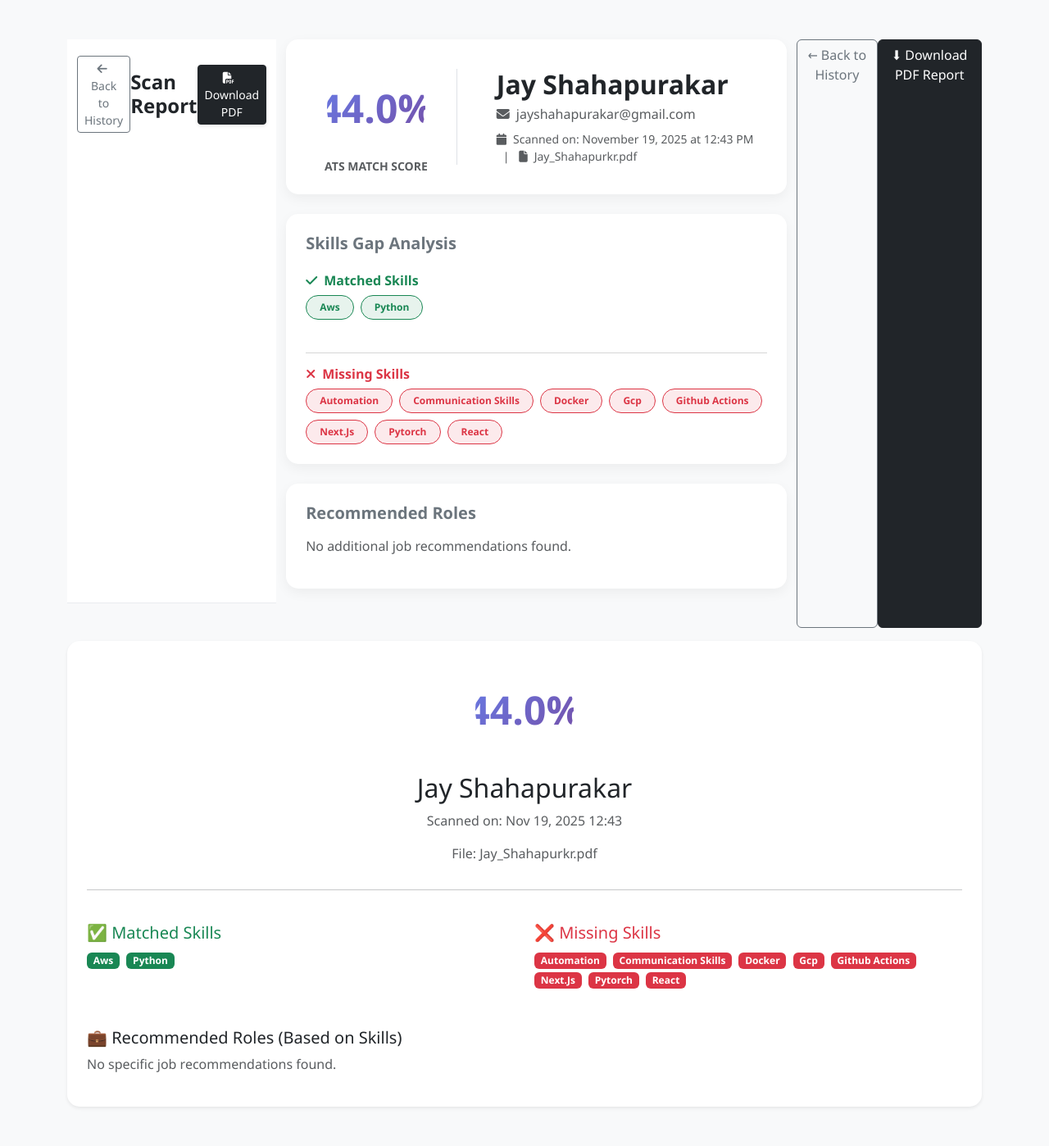
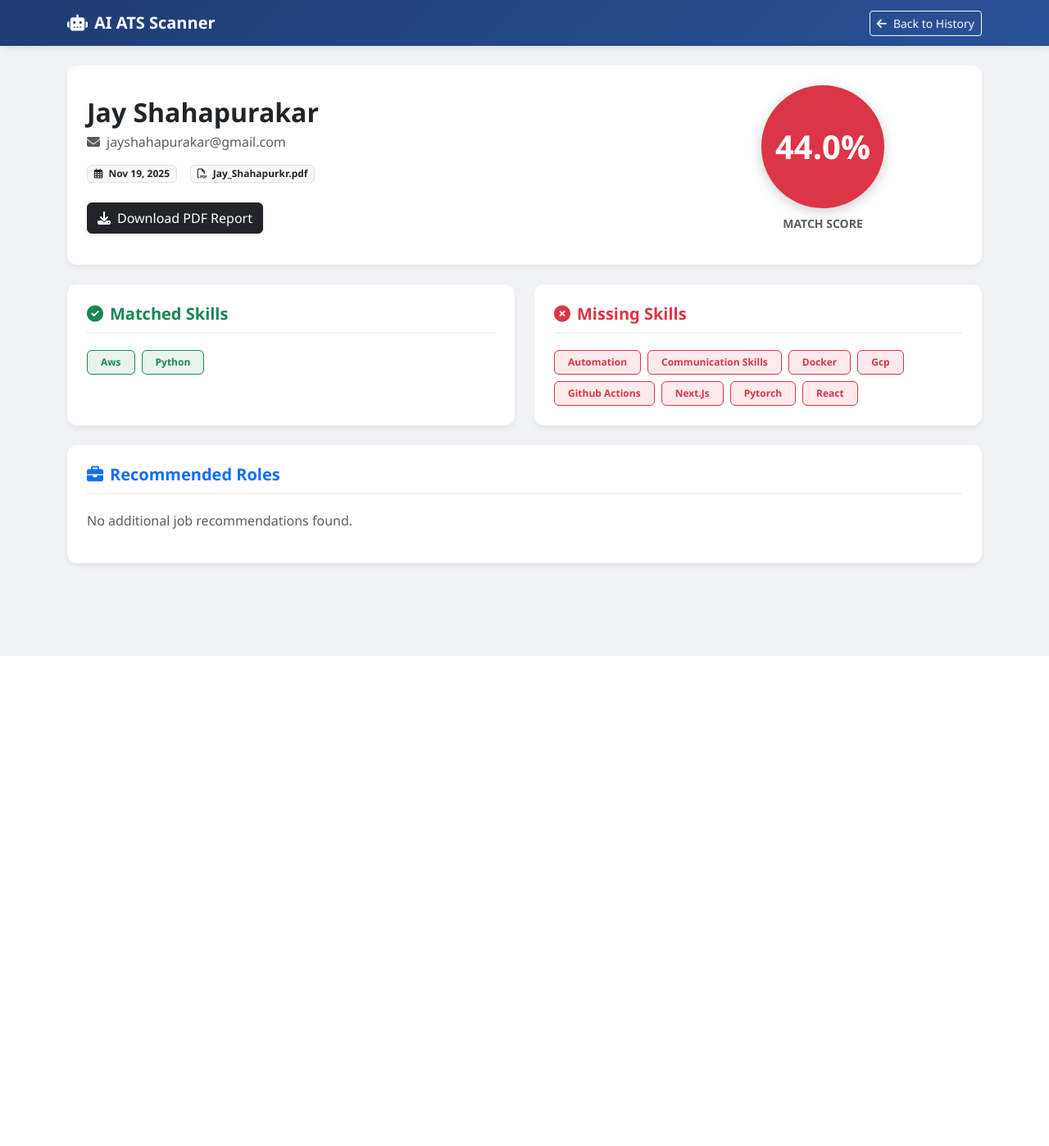
Before and after one commit to Legit18Im/AI-ATS-Resume-Scanner, a Django app: page /history/1/ in a window 1280 px wide. Shown: the whole page at 82% size. After the commit the page ends 800 px from the top, so only its background shows below. Run offline with Django 5.2, Linux system fonts and the light colour scheme; data comes from the database, SQL or seed files in the repository.

Commit message:
Fixed layout issues in Scan Detail page

```diff
--- a/scanner/templates/scanner/scan_detail.html
+++ b/scanner/templates/scanner/scan_detail.html
@@ -2,110 +2,103 @@
 <html lang="en">
 <head>
     <meta charset="UTF-8">
+    <meta name="viewport" content="width=device-width, initial-scale=1.0">
     <title>Scan Report - {{ scan.candidate_name }}</title>
     <link href="https://cdn.jsdelivr.net/npm/bootstrap@5.3.0/dist/css/bootstrap.min.css" rel="stylesheet">
+    <link rel="stylesheet" href="https://cdnjs.cloudflare.com/ajax/libs/font-awesome/6.4.0/css/all.min.css">
+
     <style>
-        body { background-color: #f8f9fa; }
-        .score-box {
-            width: 120px; height: 120px; border-radius: 50%;
-            color: white; display: flex; align-items: center; justify-content: center;
-            font-size: 2rem; font-weight: bold; margin: 0 auto;
+        body { background-color: #f0f2f5; font-family: 'Segoe UI', Tahoma, Geneva, Verdana, sans-serif; }
+
+        /* Consistent Navbar */
+        .navbar { background: linear-gradient(135deg, #1e3c72 0%, #2a5298 100%); box-shadow: 0 2px 10px rgba(0,0,0,0.1); }
+        .navbar-brand { font-weight: 700; }
+
+        /* Score Circle */
+        .score-circle {
+            width: 150px; height: 150px;
+            border-radius: 50%;
+            display: flex; align-items: center; justify-content: center;
+            margin: 0 auto;
+            font-size: 2.5rem; font-weight: 700; color: white;
+            box-shadow: 0 4px 15px rgba(0,0,0,0.2);
         }
-        .bg-success-custom { background-color: #28a745; }
-        .bg-warning-custom { background-color: #ffc107; color: black; }
-        .bg-danger-custom { background-color: #dc3545; }
+        .bg-success-custom { background: #28a745; }
+        .bg-warning-custom { background: #ffc107; color: #333; }
+        .bg-danger-custom { background: #dc3545; }
+
+        /* Cards */
+        .card { border: none; border-radius: 12px; box-shadow: 0 4px 6px rgba(0,0,0,0.05); }
+        .section-title { font-weight: 600; color: #495057; border-bottom: 2px solid #f1f1f1; padding-bottom: 10px; margin-bottom: 20px; }
     </style>
 </head>
 <body>
 
-<div class="container py-5">
-   <div class="d-flex justify-content-between mb-3"><!DOCTYPE html>
-<html lang="en">
-<head>
-    <meta charset="UTF-8">
-    <title>Scan Report - {{ scan.candidate_name }}</title>
-    <link href="https://cdn.jsdelivr.net/npm/bootstrap@5.3.0/dist/css/bootstrap.min.css" rel="stylesheet">
-    <link rel="stylesheet" href="https://cdnjs.cloudflare.com/ajax/libs/font-awesome/6.4.0/css/all.min.css">
-    <style>
-        body { background-color: #f8f9fa; font-family: 'Segoe UI', Tahoma, Geneva, Verdana, sans-serif; }
-        .header-bar { background: white; padding: 20px 0; border-bottom: 1px solid #e9ecef; margin-bottom: 30px; }
-        .score-box {
-            font-size: 3rem; font-weight: 800;
-            background: linear-gradient(135deg, #667eea 0%, #764ba2 100%);
-            -webkit-background-clip: text; -webkit-text-fill-color: transparent;
-        }
-        .card { border: none; border-radius: 15px; box-shadow: 0 5px 15px rgba(0,0,0,0.05); }
-    </style>
-</head>
-<body>
-
-<div class="header-bar">
-    <div class="container d-flex justify-content-between align-items-center">
-        <div>
-            <a href="/history" class="btn btn-outline-secondary btn-sm"><i class="fas fa-arrow-left me-1"></i> Back to History</a>
-        </div>
-        <h4 class="m-0 fw-bold text-dark">Scan Report</h4>
-        <div>
-            <a href="{% url 'download_report' scan.id %}" class="btn btn-dark btn-sm shadow-sm">
-                <i class="fas fa-file-pdf me-2"></i>Download PDF
-            </a>
+<nav class="navbar navbar-expand-lg navbar-dark mb-4">
+    <div class="container">
+        <a class="navbar-brand" href="/"><i class="fas fa-robot me-2"></i>AI ATS Scanner</a>
+        <div class="d-flex">
+            <a href="/history" class="btn btn-outline-light btn-sm"><i class="fas fa-arrow-left me-2"></i>Back to History</a>
         </div>
     </div>
-</div>
+</nav>
 
 <div class="container pb-5">
-    <div class="card p-4 mb-4 text-center">
+
+    <div class="card p-4 mb-4">
         <div class="row align-items-center">
-            <div class="col-md-4">
-                <div class="score-box">{{ scan.ats_score }}%</div>
-                <div class="text-uppercase text-muted fw-bold small tracking-wide">ATS Match Score</div>
+            <div class="col-md-8">
+                <h2 class="fw-bold text-dark mb-1">{{ scan.candidate_name }}</h2>
+                <p class="text-muted mb-3"><i class="fas fa-envelope me-2"></i>{{ scan.email }}</p>
+                <div class="d-flex gap-3">
+                    <span class="badge bg-light text-dark border"><i class="far fa-calendar-alt me-1"></i> {{ scan.scan_date|date:"M d, Y" }}</span>
+                    <span class="badge bg-light text-dark border"><i class="far fa-file-pdf me-1"></i> {{ scan.resume_filename }}</span>
+                </div>
+                <div class="mt-4">
+                    <a href="{% url 'download_report' scan.id %}" class="btn btn-dark shadow-sm">
+                        <i class="fas fa-download me-2"></i>Download PDF Report
+                    </a>
+                </div>
             </div>
-            <div class="col-md-8 text-md-start border-start ps-md-5 mt-3 mt-md-0">
-                <h2 class="fw-bold mb-1">{{ scan.candidate_name }}</h2>
-                <p class="text-muted mb-2"><i class="fas fa-envelope me-2"></i>{{ scan.email }}</p>
-                <p class="text-muted small mb-0">
-                    <i class="fas fa-calendar me-2"></i>Scanned on: {{ scan.scan_date|date:"F d, Y \a\t h:i A" }}
-                    <span class="mx-2">|</span>
-                    <i class="fas fa-file me-2"></i>{{ scan.resume_filename }}
-                </p>
+            <div class="col-md-4 text-center">
+                <div class="score-circle {% if scan.ats_score >= 80 %}bg-success-custom{% elif scan.ats_score >= 50 %}bg-warning-custom{% else %}bg-danger-custom{% endif %}">
+                    {{ scan.ats_score }}%
+                </div>
+                <p class="mt-2 fw-bold text-muted small text-uppercase">Match Score</p>
             </div>
         </div>
     </div>
 
     <div class="row g-4">
-        <div class="col-md-12">
+        <div class="col-md-6">
             <div class="card p-4 h-100">
-                <h5 class="fw-bold mb-4 text-secondary">Skills Gap Analysis</h5>
-
-                <div class="mb-4">
-                    <h6 class="text-success fw-bold"><i class="fas fa-check me-2"></i>Matched Skills</h6>
-                    <div class="d-flex flex-wrap gap-2 mt-2">
-                        {% for skill in scan.matched_skills %}
-                            <span class="badge bg-success bg-opacity-10 text-success border border-success px-3 py-2 rounded-pill">{{ skill|title }}</span>
-                        {% empty %}
-                            <span class="text-muted fst-italic">No matches found.</span>
-                        {% endfor %}
-                    </div>
-                </div>
-
-                <hr class="text-muted opacity-25">
-
-                <div>
-                    <h6 class="text-danger fw-bold"><i class="fas fa-times me-2"></i>Missing Skills</h6>
-                    <div class="d-flex flex-wrap gap-2 mt-2">
-                        {% for skill in scan.missing_skills %}
-                            <span class="badge bg-danger bg-opacity-10 text-danger border border-danger px-3 py-2 rounded-pill">{{ skill|title }}</span>
-                        {% empty %}
-                            <span class="text-muted fst-italic">No missing skills. Good job!</span>
-                        {% endfor %}
-                    </div>
+                <h5 class="section-title text-success"><i class="fas fa-check-circle me-2"></i>Matched Skills</h5>
+                <div class="d-flex flex-wrap gap-2">
+                    {% for skill in scan.matched_skills %}
+                        <span class="badge bg-success bg-opacity-10 text-success border border-success px-3 py-2">{{ skill|title }}</span>
+                    {% empty %}
+                        <span class="text-muted">No matches found.</span>
+                    {% endfor %}
                 </div>
             </div>
         </div>
 
-        <div class="col-md-12">
+        <div class="col-md-6">
+            <div class="card p-4 h-100">
+                <h5 class="section-title text-danger"><i class="fas fa-times-circle me-2"></i>Missing Skills</h5>
+                <div class="d-flex flex-wrap gap-2">
+                    {% for skill in scan.missing_skills %}
+                        <span class="badge bg-danger bg-opacity-10 text-danger border border-danger px-3 py-2">{{ skill|title }}</span>
+                    {% empty %}
+                        <span class="text-muted">No missing skills!</span>
+                    {% endfor %}
+                </div>
+            </div>
+        </div>
+
+        <div class="col-12">
             <div class="card p-4">
-                <h5 class="fw-bold mb-3 text-secondary">Recommended Roles</h5>
+                <h5 class="section-title text-primary"><i class="fas fa-briefcase me-2"></i>Recommended Roles</h5>
                 {% if jobs %}
                 <div class="table-responsive">
                     <table class="table table-hover align-middle">
@@ -118,7 +111,7 @@
                         <tbody>
                             {% for job in jobs %}
                             <tr>
-                                <td class="fw-bold text-dark">{{ job.job_title }}</td>
+                                <td class="fw-bold">{{ job.job_title }}</td>
                                 <td class="text-end">
                                     {% if job.match_score > 70 %}
                                         <span class="badge bg-success">{{ job.match_score }}%</span>
@@ -143,63 +136,3 @@
 
 </body>
 </html>
-        <a href="/history" class="btn btn-outline-secondary">← Back to History</a>
-        <a href="{% url 'download_report' scan.id %}" class="btn btn-dark">
-            ⬇ Download PDF Report
-        </a>
-    </div>
-
-    <div class="card shadow-sm p-4">
-        <div class="text-center">
-            <div class="score-box {% if scan.ats_score >= 80 %}bg-success-custom{% elif scan.ats_score >= 50 %}bg-warning-custom{% else %}bg-danger-custom{% endif %}">
-                {{ scan.ats_score }}%
-            </div>
-            <h2 class="mt-3">{{ scan.candidate_name }}</h2>
-            <p class="text-muted">Scanned on: {{ scan.scan_date|date:"M d, Y H:i" }}</p>
-            <p class="text-muted">File: {{ scan.resume_filename }}</p>
-        </div>
-
-        <hr>
-
-        <div class="row mt-4">
-            <div class="col-md-6">
-                <h5 class="text-success">✅ Matched Skills</h5>
-                <div>
-                    {% for skill in scan.matched_skills %}
-                        <span class="badge bg-success me-1">{{ skill|title }}</span>
-                    {% empty %}
-                        <span class="text-muted">No matches found.</span>
-                    {% endfor %}
-                </div>
-            </div>
-
-            <div class="col-md-6">
-                <h5 class="text-danger">❌ Missing Skills</h5>
-                <div>
-                    {% for skill in scan.missing_skills %}
-                        <span class="badge bg-danger me-1">{{ skill|title }}</span>
-                    {% empty %}
-                        <span class="text-muted">No missing skills detected.</span>
-                    {% endfor %}
-                </div>
-            </div>
-        </div>
-
-        <div class="mt-5">
-            <h5>💼 Recommended Roles (Based on Skills)</h5>
-            <div class="list-group">
-                {% for job in jobs %}
-                    <div class="list-group-item d-flex justify-content-between align-items-center">
-                        {{ job.job_title }}
-                        <span class="badge bg-primary rounded-pill">{{ job.match_score }}% Match</span>
-                    </div>
-                {% empty %}
-                    <p class="text-muted">No specific job recommendations found.</p>
-                {% endfor %}
-            </div>
-        </div>
-    </div>
-</div>
-
-</body>
-</html>
```
